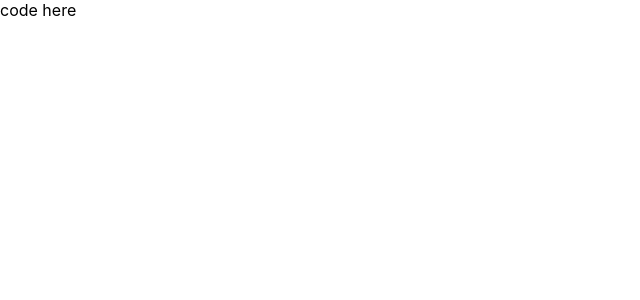
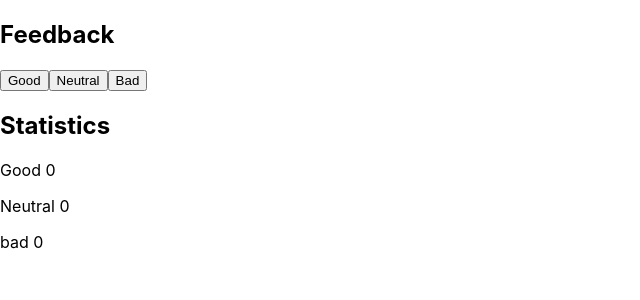
Before and after one commit to xaviguasch/fullstackopen-2022, a React (Create React App) app in the folder part1/unicafe-fso-p1-app/: page / in a window 1280 px wide. Shown: the top 300 px of the page, without its empty margins (0-640 px from the left). Built offline with nearby package versions, Linux system fonts and the light colour scheme.

Commit message:
added proper solutions to previous exercise 1.6

```diff
--- a/part1/unicafe-fso-p1-app/src/App.js
+++ b/part1/unicafe-fso-p1-app/src/App.js
@@ -1,4 +1,7 @@
 import { useState } from 'react'
+
+import Feedback from './components/Feedback'
+import Statistics from './components/Statistics'
 
 import './App.css'
 
@@ -8,7 +11,28 @@ const App = () => {
   const [neutral, setNeutral] = useState(0)
   const [bad, setBad] = useState(0)
 
-  return <div>code here</div>
+  const clickGoodHandler = () => {
+    setGood(good + 1)
+  }
+
+  const clickNeutralHandler = () => {
+    setNeutral(neutral + 1)
+  }
+
+  const clickBadHandler = () => {
+    setBad(bad + 1)
+  }
+
+  return (
+    <div>
+      <Feedback
+        handleGoodClick={clickGoodHandler}
+        handleNeutralClick={clickNeutralHandler}
+        handleBadClick={clickBadHandler}
+      />
+      <Statistics good={good} neutral={neutral} bad={bad} />
+    </div>
+  )
 }
 
 export default App
--- /dev/null
+++ b/part1/unicafe-fso-p1-app/src/components/Button.js
@@ -0,0 +1,7 @@
+import React from 'react'
+
+const Button = ({ handleClick, text }) => {
+  return <button onClick={handleClick}>{text}</button>
+}
+
+export default Button
--- /dev/null
+++ b/part1/unicafe-fso-p1-app/src/components/Feedback.js
@@ -0,0 +1,17 @@
+import React from 'react'
+
+import Button from './Button'
+
+const Feedback = ({ handleGoodClick, handleNeutralClick, handleBadClick }) => {
+  return (
+    <div>
+      <h2>Feedback</h2>
+
+      <Button handleClick={handleGoodClick} text='Good' />
+      <Button handleClick={handleNeutralClick} text='Neutral' />
+      <Button handleClick={handleBadClick} text='Bad' />
+    </div>
+  )
+}
+
+export default Feedback
--- /dev/null
+++ b/part1/unicafe-fso-p1-app/src/components/Statistics.js
@@ -0,0 +1,14 @@
+import React from 'react'
+
+const Statistics = ({ good, neutral, bad }) => {
+  return (
+    <div>
+      <h2>Statistics</h2>
+      <p>Good {good}</p>
+      <p>Neutral {neutral}</p>
+      <p>bad {bad}</p>
+    </div>
+  )
+}
+
+export default Statistics
```
